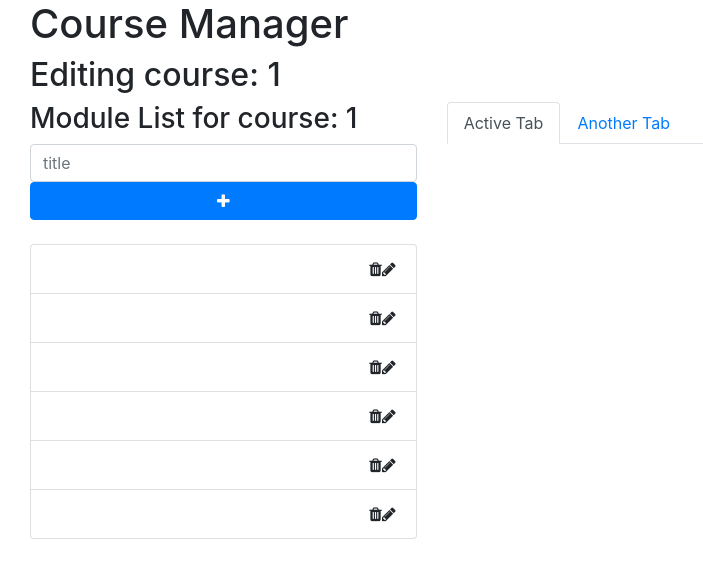
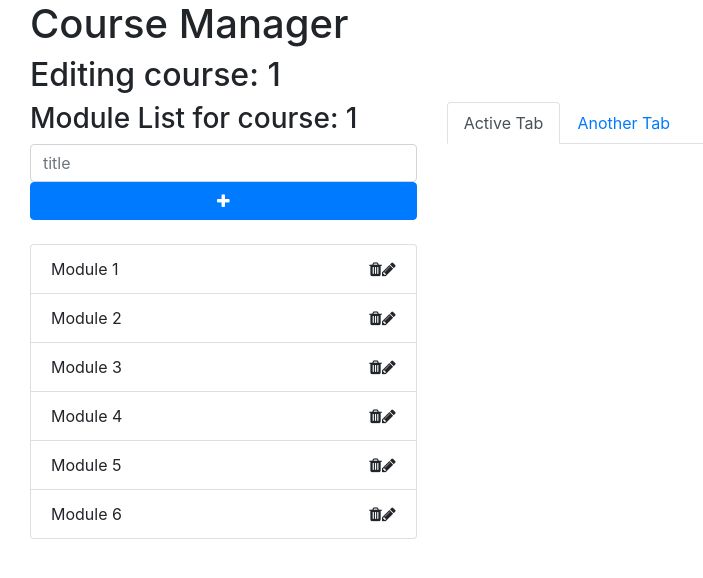
Before and after one commit to parshva45/CS5610-Summer1-2018-React-App-parshva45, a React (Create React App) app: page /course/1 in a window 1280 px wide. Shown: the top 578 px of the page, without its empty margins (0-703 px from the left). Built offline with nearby package versions, Linux system fonts and the light colour scheme; no server answers.

Commit message:
fixing bug

```diff
--- a/src/components/ModuleListItem.js
+++ b/src/components/ModuleListItem.js
@@ -8,7 +8,7 @@ export default class ModuleListItem
   render() {
     return (
       <li className="list-group-item">
-        {this.props.title}
+        {this.props.module.title}
         <span className="float-right">
           <i className="fa fa-trash"></i>
           <i className="fa fa-pencil"></i>
```
